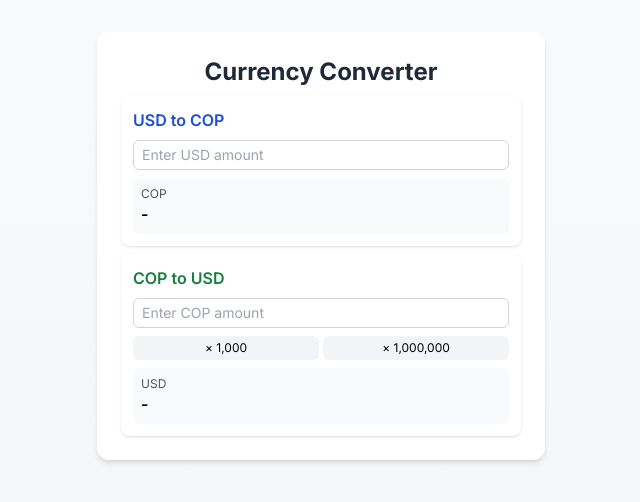
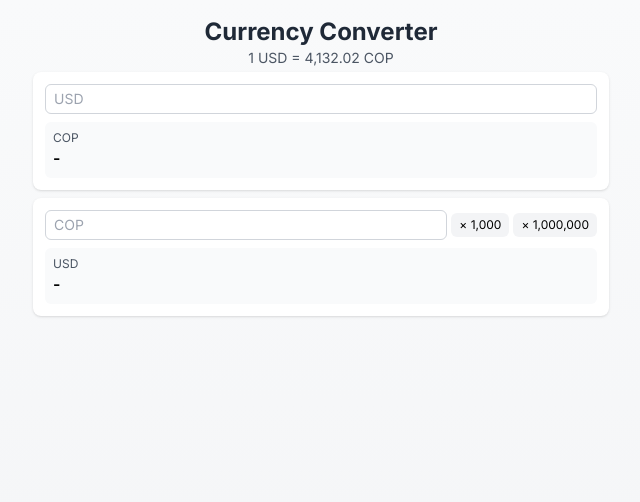
Before and after one commit to cskevint/onetapconvert, a Next.js app: page / in a window 1280 px wide. Shown: the top 502 px of the page, without its empty margins (319-959 px from the left). Built offline with nearby package versions, Linux system fonts and the light colour scheme; no server answers.

Commit message:
Cleanup: remove unused code and imports, UI tweaks

```diff
--- a/app/components/CurrencyConverter.tsx
+++ b/app/components/CurrencyConverter.tsx
@@ -1,8 +1,6 @@
 "use client";
 
 import { useState, useEffect } from "react";
-
-type ConversionMode = "USD_TO_COP" | "COP_TO_USD";
 
 export default function CurrencyConverter() {
   const [usdAmount, setUsdAmount] = useState<string>("");
@@ -41,7 +39,11 @@ export default function CurrencyConverter() {
       setUsdToCopResult("");
       return;
     }
-    setUsdToCopResult((numericAmount * exchangeRate).toLocaleString("en-US", { maximumFractionDigits: 2 }));
+    setUsdToCopResult(
+      (numericAmount * exchangeRate).toLocaleString("en-US", {
+        maximumFractionDigits: 2,
+      })
+    );
   }, [usdAmount, exchangeRate]);
 
   // COP to USD calculation
@@ -55,7 +57,11 @@ export default function CurrencyConverter() {
       setCopToUsdResult("");
       return;
     }
-    setCopToUsdResult((numericAmount / exchangeRate).toLocaleString("en-US", { maximumFractionDigits: 2 }));
+    setCopToUsdResult(
+      (numericAmount / exchangeRate).toLocaleString("en-US", {
+        maximumFractionDigits: 2,
+      })
+    );
   }, [copAmount, exchangeRate]);
 
   const handleUsdAmountChange = (value: string) => {
@@ -78,55 +84,64 @@ export default function CurrencyConverter() {
 
   return (
     <div className="max-w-xl mx-auto">
-      <h1 className="text-2xl font-bold text-center text-gray-800 mb-2">Currency Converter</h1>
+      <h1 className="text-2xl font-bold text-center text-gray-800">
+        Currency Converter
+      </h1>
+      <h2 className="text-center text-sm text-gray-600 mb-1">
+        {exchangeRate
+          ? `1 USD = ${exchangeRate.toLocaleString("en-US", {
+              maximumFractionDigits: 2,
+            })} COP`
+          : "Loading exchange rate..."}
+      </h2>
 
       {/* USD to COP Card */}
       <div className="bg-white rounded-lg shadow p-3 mb-2">
-        <h2 className="text-base font-semibold mb-2 text-blue-700">USD to COP</h2>
         <div className="mb-2">
           <input
             type="text"
             value={usdAmount}
-            onChange={e => handleUsdAmountChange(e.target.value)}
-            placeholder="Enter USD amount"
+            onChange={(e) => handleUsdAmountChange(e.target.value)}
+            placeholder="USD"
             className="w-full px-2 py-1 border border-gray-300 rounded-md focus:outline-none focus:ring-1 focus:ring-blue-500 text-sm"
           />
         </div>
         <div className="bg-gray-50 rounded-md p-2 mt-1">
           <p className="text-xs text-gray-600">COP</p>
-          <p className="text-base font-semibold">{usdToCopResult ? `${usdToCopResult} COP` : '-'}</p>
+          <p className="text-base font-semibold">
+            {usdToCopResult ? `${usdToCopResult} COP` : "-"}
+          </p>
         </div>
       </div>
 
       {/* COP to USD Card */}
       <div className="bg-white rounded-lg shadow p-3">
-        <h2 className="text-base font-semibold mb-2 text-green-700">COP to USD</h2>
-        <div className="mb-2">
+        <div className="mb-2 flex items-center gap-1">
           <input
             type="text"
             value={copAmount}
-            onChange={e => handleCopAmountChange(e.target.value)}
-            placeholder="Enter COP amount"
+            onChange={(e) => handleCopAmountChange(e.target.value)}
+            placeholder="COP"
             className="w-full px-2 py-1 border border-gray-300 rounded-md focus:outline-none focus:ring-1 focus:ring-green-500 text-sm"
           />
-        </div>
-        <div className="flex gap-1 mb-2">
           <button
             onClick={() => multiplyCopAmount(1000)}
-            className="flex-1 px-2 py-1 bg-gray-100 hover:bg-gray-200 rounded-md transition-colors text-xs"
+            className="px-2 py-1 bg-gray-100 hover:bg-gray-200 rounded-md transition-colors text-xs whitespace-nowrap"
           >
             × 1,000
           </button>
           <button
             onClick={() => multiplyCopAmount(1000000)}
-            className="flex-1 px-2 py-1 bg-gray-100 hover:bg-gray-200 rounded-md transition-colors text-xs"
+            className="px-2 py-1 bg-gray-100 hover:bg-gray-200 rounded-md transition-colors text-xs whitespace-nowrap"
           >
             × 1,000,000
           </button>
         </div>
         <div className="bg-gray-50 rounded-md p-2">
           <p className="text-xs text-gray-600">USD</p>
-          <p className="text-base font-semibold">{copToUsdResult ? `${copToUsdResult} USD` : '-'}</p>
+          <p className="text-base font-semibold">
+            {copToUsdResult ? `${copToUsdResult} USD` : "-"}
+          </p>
         </div>
       </div>
     </div>
--- a/app/page.tsx
+++ b/app/page.tsx
@@ -1,14 +1,10 @@
-'use client';
 
-import { useState, useEffect } from 'react';
-import CurrencyConverter from './components/CurrencyConverter';
+import CurrencyConverter from "./components/CurrencyConverter";
 
 export default function Home() {
   return (
-    <main className="min-h-screen p-4 md:p-8 bg-gradient-to-b from-gray-50 to-gray-100">
-      <div className="max-w-md mx-auto bg-white rounded-xl shadow-md overflow-hidden p-6">
-        <CurrencyConverter />
-      </div>
+    <main className="min-h-screen p-4 md:p-4 bg-gradient-to-b from-gray-50 to-gray-100">
+      <CurrencyConverter />
     </main>
   );
 }
```
